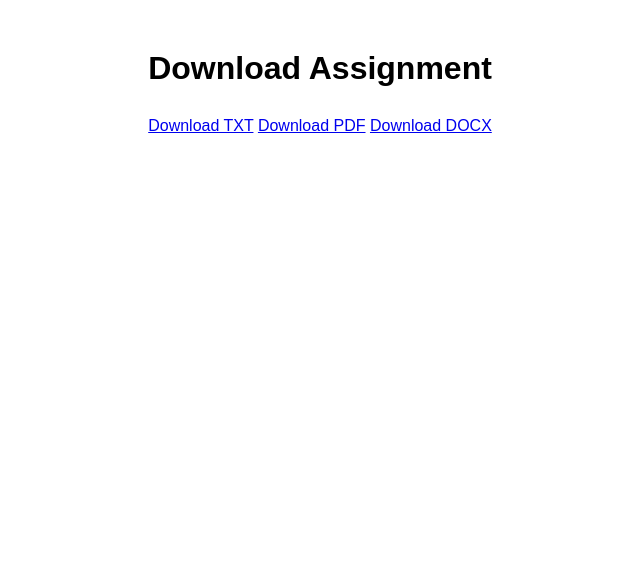
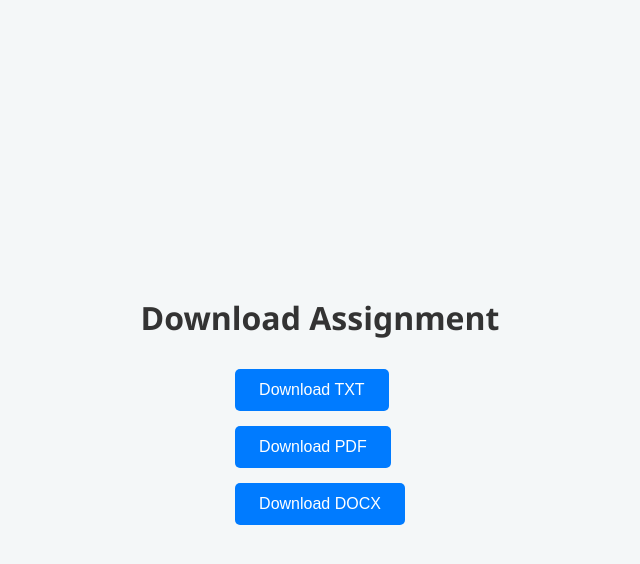
Before and after one commit to samuelakason/assignment, a plain HTML site: page index.html in a window 1280 px wide. Shown: the whole page, without its empty margins (320-960 px from the left). Drawn offline with Linux system fonts and the light colour scheme.

Commit message:
Update index.html

```diff
--- a/index.html
+++ b/index.html
@@ -3,39 +3,56 @@
 <head>
   <meta charset="UTF-8" />
   <meta name="viewport" content="width=device-width, initial-scale=1.0"/>
-  <title>File Download Page</title>
-  <link rel="stylesheet" href="style.css" />
+  <title>Download Assignment</title>
+  <style>
+    body {
+      font-family: 'Segoe UI', Tahoma, Geneva, Verdana, sans-serif;
+      background: #f4f7f8;
+      display: flex;
+      flex-direction: column;
+      align-items: center;
+      justify-content: center;
+      height: 100vh;
+      margin: 0;
+    }
+
+    h1 {
+      color: #333;
+      margin-bottom: 30px;
+    }
+
+    .buttons {
+      display: flex;
+      flex-direction: column;
+      gap: 15px;
+    }
+
+    a {
+      text-decoration: none;
+    }
+
+    .download-btn {
+      background-color: #007BFF;
+      color: white;
+      border: none;
+      padding: 12px 24px;
+      font-size: 16px;
+      border-radius: 5px;
+      cursor: pointer;
+      transition: background-color 0.3s ease;
+    }
+
+    .download-btn:hover {
+      background-color: #0056b3;
+    }
+  </style>
 </head>
 <body>
   <h1>Download Assignment</h1>
   <div class="buttons">
-    <a href="assignment.txt" download>Download TXT</a>
-    <a href="assignment.pdf" download>Download PDF</a>
-    <a href="assignment.docx" download>Download DOCX</a>
+    <a href="assignment.txt" download><button class="download-btn">Download TXT</button></a>
+    <a href="assignment.pdf" download><button class="download-btn">Download PDF</button></a>
+    <a href="assignment.docx" download><button class="download-btn">Download DOCX</button></a>
   </div>
 </body>
 </html>
-
-
-
-<style>
-
-body {
-  font-family: Arial, sans-serif;
-  text-align: center;
-  margin-top: 50px;
-}
-
-.buttons {
-  margin-top: 30px;
-}
-
-button {
-  padding: 10px 20px;
-  margin: 10px;
-  font-size: 16px;
-  cursor: pointer;
-}
-
-
-</style>
```
